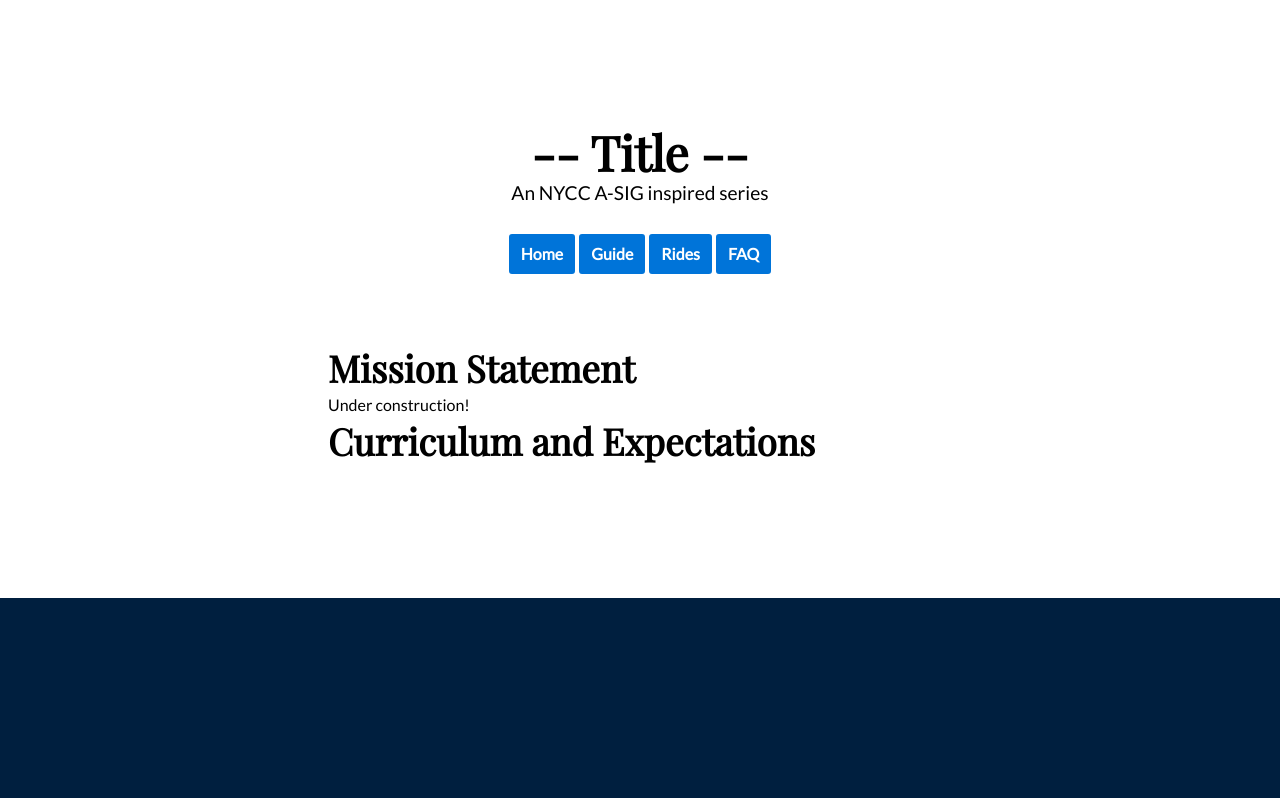
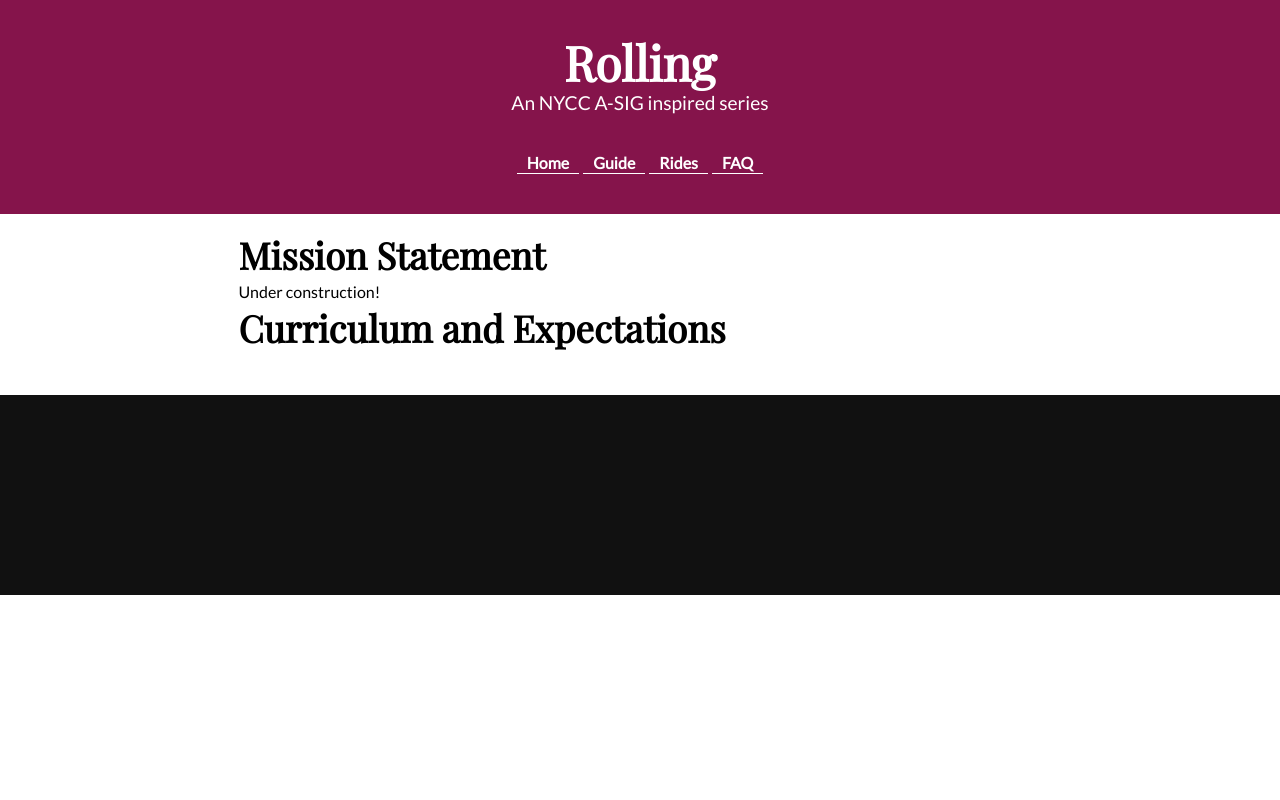
Before and after one commit to drinkingChai/fallseriesdemo, a website: page views/index.html in a window 1280 px wide. Drawn offline with nearby package versions, Linux system fonts and the light colour scheme; files that its build step writes are made by us from their sources; some icons are missing.

Commit message:
Some css changes

```diff
--- a/public/stylesheets/style.css
+++ b/public/stylesheets/style.css
@@ -26,17 +26,17 @@ h1, h2, h3 {
 a, a:hover,
 a:visited, a:focus {
   text-decoration: none;
-  /*color: inherit;*/
 }
 
 .content,
 header {
-  padding: 10%;
+  padding: 3%;
 }
 
 header {
-  padding-bottom: 0;
   text-align: center;
+  background-color: #85144b;
+  color: #fff;
 }
 header .site-title {
   margin-bottom: 30px;
@@ -46,7 +46,7 @@ header .site-title h1 {
 }
 
 .content {
-  padding-top: 5%;
+  padding-top: 1%;
   max-width: 900px;
   box-sizing: border-box;
   margin-left: auto;
@@ -61,10 +61,9 @@ nav li {
   display: inline-block;
 }
 
-.fs-btn-default,
-.fs-btn-rounded {
+.fs-btn-default {
   padding: 10px;
-  border: solid .15em #001f3f;
+  border: solid 0.1em #111111;
   border-radius: 3px;
   margin: 2px;
   font-weight: bold;
@@ -79,16 +78,20 @@ nav li {
   border: 0;
   border-radius: 0;
   padding-bottom: 2px;
-  border-bottom: solid 2px #000;
+  border-bottom: solid 0.1em #000;
   color: #000;
 }
 .fs-btn-squared {
   border-radius: 0;
 }
 .fs-btn-filled {
-  border-color: #0074D9;
-  background-color: #0074D9;
+  border-color: #111111;
+  background-color: #111111;
   color: #fff;
+}
+.fs-btn-inverse {
+  color: #fff;
+  border-color: #fff;
 }
 .fs-icon {
   color: #000;
@@ -171,7 +174,7 @@ nav li {
 
 footer {
   min-height: 200px;
-  background-color: #001f3f;
+  background-color: #111111;
 }
 
 
@@ -183,6 +186,9 @@ footer {
 }
 
 @media screen and (max-width: 450px) {
+  header {
+    padding: 4%;
+  }
   .rides li .right,
   .rides li.left {
     margin: 0;
--- a/views/layout.html
+++ b/views/layout.html
@@ -19,15 +19,15 @@
 
     <header>
       <div class="site-title">
-        <h1>-- Title --</h1>
+        <h1>Rolling</h1>
         <h4>An NYCC A-SIG inspired series</h4>
       </div>
 
       <nav>
-        <a class="fs-btn-default fs-btn-filled" href="/"><li>Home</li></a>
-        <a class="fs-btn-default fs-btn-filled" href="/steps/0"><li>Guide</li></a>
-        <a class="fs-btn-default fs-btn-filled" href="/rides"><li>Rides</li></a>
-        <a class="fs-btn-default fs-btn-filled" href="/faq"><li>FAQ</li></a>
+        <a class="fs-btn-default fs-btn-underlined fs-btn-inverse" href="/"><li>Home</li></a>
+        <a class="fs-btn-default fs-btn-underlined fs-btn-inverse" href="/steps/0"><li>Guide</li></a>
+        <a class="fs-btn-default fs-btn-underlined fs-btn-inverse" href="/rides"><li>Rides</li></a>
+        <a class="fs-btn-default fs-btn-underlined fs-btn-inverse" href="/faq"><li>FAQ</li></a>
       </nav>
     </header>
 
```
